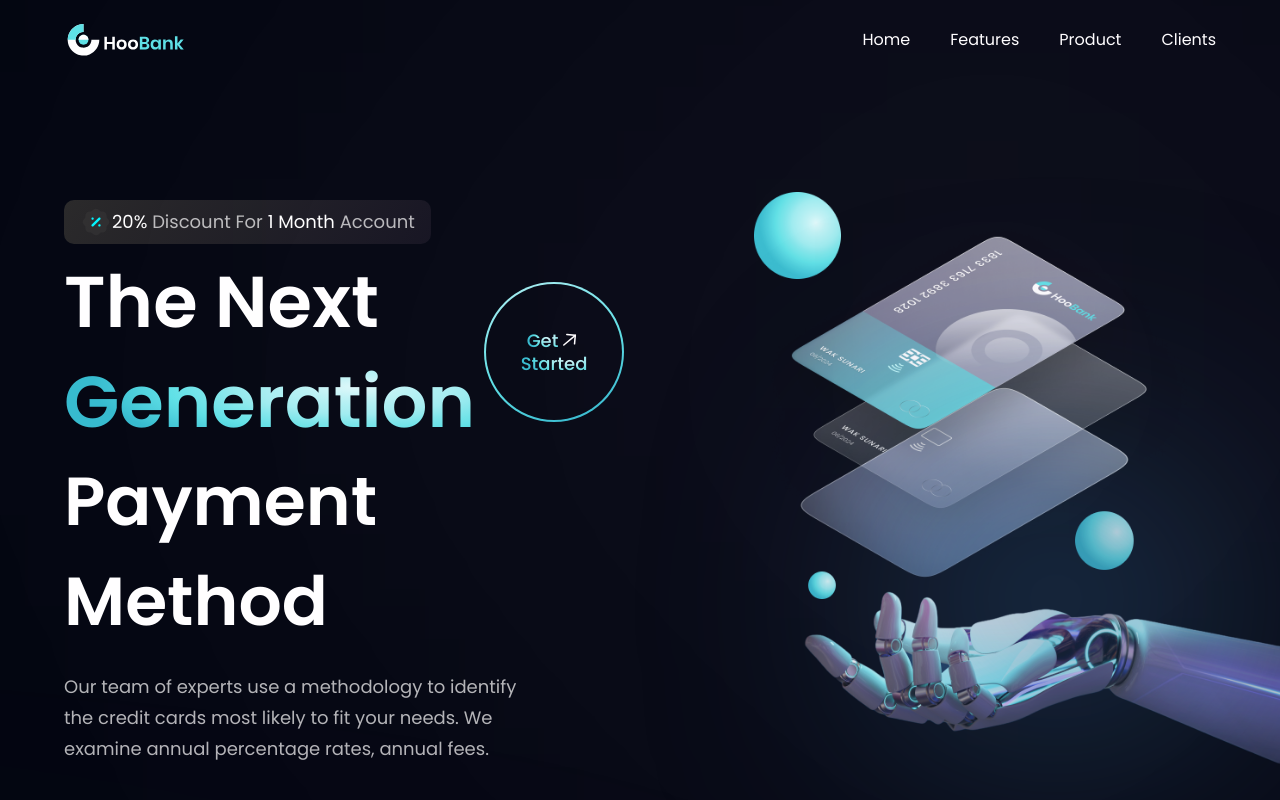
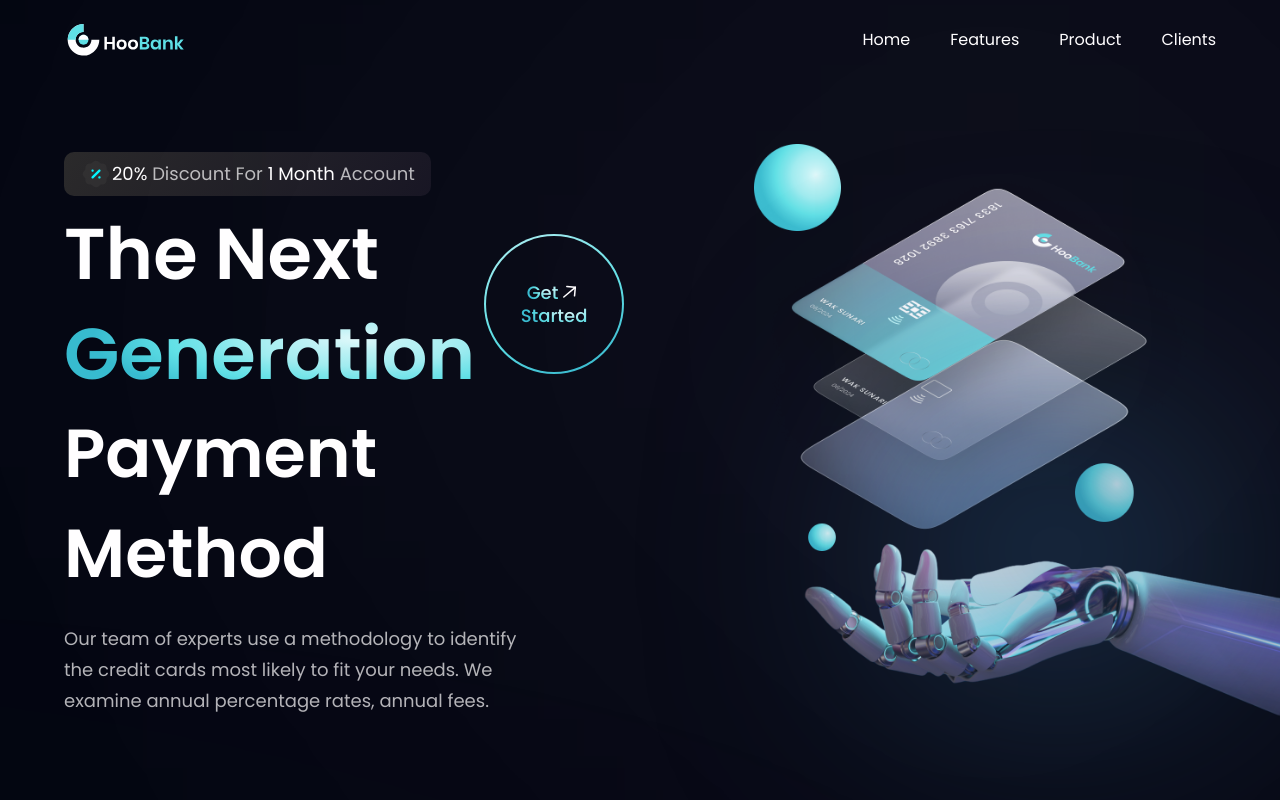
Before and after one commit to mittal-parth/bank-landing-page-react, a React (Vite) app: page / in a window 1280 px wide. Shown: the top 800 px of the page. Built offline with nearby package versions, Linux system fonts and the light colour scheme.

Commit message:
fix flex and padding

```diff
--- a/src/App.jsx
+++ b/src/App.jsx
@@ -13,13 +13,13 @@ const App = () => {
         </div>
       </div>
 
-      <div className={`my-12 ${styles.flexStart}`}>
+      <div className={`bg-primary ${styles.flexStart}`}>
         <div className={`${styles.boxWidth}`}>
           <Hero/>
         </div>
       </div>
 
-      <div className={`bg-primary ${styles.flexStart} ${styles.flexStart} `}>
+      <div className={`bg-primary ${styles.flexCenter} ${styles.paddingX} `}>
         <div className={`${styles.boxWidth}`}>
           <Stats/>
           <Business/>
```
